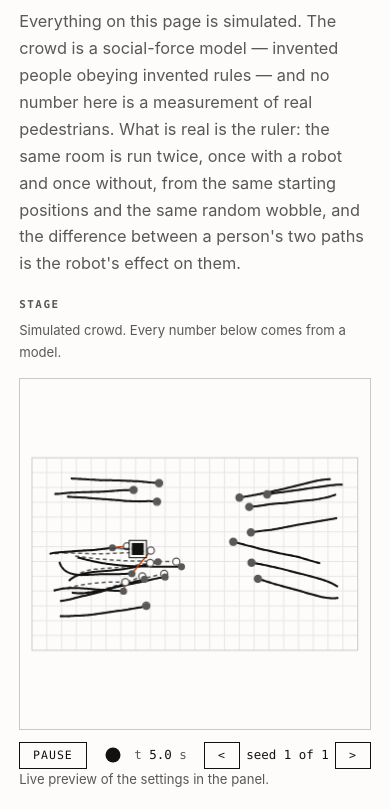
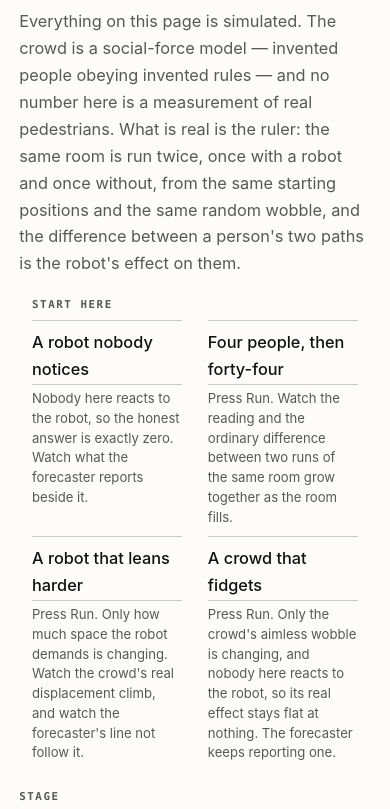
Before and after one commit to smukhyala/mirn, a website built with Vite: page web/index.html in a window 390 px wide. Shown: the part 247-1056 px from the top of the page. Built offline with nearby package versions, Linux system fonts and the light colour scheme.

Commit message:
Give a first-time reader four ways in
The console opens on fourteen controls and a dropdown that defaults to varying
nothing, so the most interesting figure on the page — a claimed effect drawn
against the noise band it has to clear — sat four interactions behind the least
explained control. A stranger had nowhere to start.

Four links now sit under the standfirst. They are plain anchors carrying query
strings, so they work with scripting switched off, hold no state of their own,
and cost the page nothing: it already reads its settings out of the address on
load. The first one needs no Run at all — switch off the setting that lets
people notice the robot and the live readouts show the crowd moving exactly
nothing while the forecaster still reports a third of a metre.

No caption quotes a number. Numbers move when a formula moves, and a caption
that has gone stale is the failure this project argues against, so each link
says what to watch and names the one control that is changing.

web/app/console/__tests__/presets.test.ts reads the real markup, pulls the real
addresses, and puts each through the decoder the page uses and the panel the
page mounts. A link that would greet a reader with "this bench does not have
that setting" now fails the build instead. Verified by corrupting one: the test
goes red quoting the exact sentence the reader would have seen.

The narrow-viewport rule joins the breakpoint block that already existed rather
than opening a second one at the same width, which the ordering guard in
disclosure.test.ts correctly refused.

Co-Authored-By: Claude Opus 5 (1M context) <noreply@anthropic.com>
Claude-Session: https://claude.ai/code/session_01FMKtNqzqoE6BLmYxf37Ke6

```diff
--- a/web/console.css
+++ b/web/console.css
@@ -345,4 +345,50 @@ input[type="checkbox"] { accent-color: var(--mirn-ink); }
   .console-masthead { padding: 2rem 1.2rem 1.2rem; }
   .ledger-region { padding: 0 1.2rem; }
   .readouts { grid-template-columns: minmax(0, 1fr); }
+  .ways-in { padding: 0 1.2rem 1.2rem; }
+  .ways-in ul { grid-template-columns: minmax(0, 1fr); }
 }
+
+/*
+ * The ways in.
+ *
+ * A reader who has just arrived has met none of the fourteen controls, and the most interesting
+ * figure on the page is drawn only after a sweep is run. These four links set the panel up and say
+ * what to watch, so the first thing a stranger does is look rather than hunt.
+ *
+ * The accent stays where it belongs. These are links, not perturbations, so they are ink.
+ */
+.ways-in {
+  max-width: 52rem;
+  margin: 0 auto;
+  padding: 0 2rem 1.6rem;
+}
+.ways-in ul {
+  list-style: none;
+  margin: 0;
+  padding: 0;
+  display: grid;
+  grid-template-columns: repeat(2, minmax(0, 1fr));
+  gap: 0.55rem 1.6rem;
+}
+.ways-in li {
+  border-top: 1px solid var(--mirn-rule);
+  padding-top: 0.5rem;
+}
+.ways-in a {
+  display: block;
+  color: var(--mirn-ink);
+  font-weight: 500;
+  text-decoration: none;
+  border-bottom: 1px solid var(--mirn-rule);
+  padding-bottom: 0.1rem;
+  margin-bottom: 0.25rem;
+  width: fit-content;
+}
+.ways-in a:hover { border-bottom-color: var(--mirn-ink); }
+.ways-in span {
+  display: block;
+  font-size: 0.82rem;
+  line-height: 1.5;
+  color: var(--mirn-ink-muted);
+}
--- a/web/index.html
+++ b/web/index.html
@@ -18,6 +18,45 @@
     two paths is the robot's effect on them.
   </p>
 </header>
+
+<!--
+  Four ways in, for a reader who has not met the controls yet.
+
+  Plain links, not buttons: the page reads the settings out of the address on load, so these work
+  with scripting switched off and carry no state of their own. Every one of them is checked by
+  web/app/console/__tests__/presets.test.ts, which decodes each address here exactly as the page
+  does and fails if a single setting would be ignored — a link that greets a stranger with a
+  complaint is worse than no link at all.
+
+  No sentence below quotes a number. The numbers move when a formula moves, and a caption that
+  has gone stale is the failure this project exists to argue against. Each one says what to watch
+  instead, and names the one control that is changing.
+-->
+<nav class="ways-in" aria-label="Ways in">
+  <h2 class="region-title">Start here</h2>
+  <ul>
+    <li>
+      <a href="?people=18&amp;hold_line=0.5&amp;pace=1.34&amp;fidget=1.1&amp;space=1&amp;robot_speed=1.1&amp;reaction=0.15&amp;berth=0&amp;mis_sees=0&amp;offset=0&amp;episode=40&amp;horizon=3&amp;window_end=10&amp;notice=0&amp;near_miss=0.5&amp;recovery_tol=0.1&amp;recovery_dwell=20&amp;seeds=1&amp;band=8&amp;floor=0&amp;frechet=0&amp;zero=1">A robot nobody notices</a>
+      <span>Nobody here reacts to the robot, so the honest answer is exactly zero. Watch what the
+      forecaster reports beside it.</span>
+    </li>
+    <li>
+      <a href="?people=4&amp;hold_line=0.5&amp;pace=1.34&amp;fidget=1.1&amp;space=1&amp;robot_speed=1.1&amp;reaction=0.15&amp;berth=0&amp;mis_sees=0&amp;offset=0&amp;episode=40&amp;horizon=3&amp;window_end=10&amp;notice=1&amp;near_miss=0.5&amp;recovery_tol=0.1&amp;recovery_dwell=20&amp;vary=people&amp;values=4,14,24,34,44&amp;seeds=1&amp;band=8&amp;floor=0&amp;frechet=0&amp;zero=1">Four people, then forty-four</a>
+      <span>Press Run. Watch the reading and the ordinary difference between two runs of the same
+      room grow together as the room fills.</span>
+    </li>
+    <li>
+      <a href="?people=18&amp;hold_line=0.5&amp;pace=1.34&amp;fidget=1.1&amp;space=0&amp;robot_speed=1.1&amp;reaction=0.15&amp;berth=0&amp;mis_sees=0&amp;offset=0&amp;episode=40&amp;horizon=3&amp;window_end=10&amp;notice=1&amp;near_miss=0.5&amp;recovery_tol=0.1&amp;recovery_dwell=20&amp;vary=space&amp;values=0,0.75,1.5,2.25,3&amp;seeds=1&amp;band=8&amp;floor=0&amp;frechet=0&amp;zero=1">A robot that leans harder</a>
+      <span>Press Run. Only how much space the robot demands is changing. Watch the crowd's real
+      displacement climb, and watch the forecaster's line not follow it.</span>
+    </li>
+    <li>
+      <a href="?people=18&amp;hold_line=0.5&amp;pace=1.34&amp;fidget=0&amp;space=1&amp;robot_speed=1.1&amp;reaction=0.15&amp;berth=0&amp;mis_sees=0&amp;offset=0&amp;episode=40&amp;horizon=3&amp;window_end=10&amp;notice=0&amp;near_miss=0.5&amp;recovery_tol=0.1&amp;recovery_dwell=20&amp;vary=fidget&amp;values=0,0.75,1.5,2.25,3&amp;seeds=1&amp;band=8&amp;floor=0&amp;frechet=0&amp;zero=1">A crowd that fidgets</a>
+      <span>Press Run. Only the crowd's aimless wobble is changing, and nobody here reacts to the
+      robot, so its real effect stays flat at nothing. The forecaster keeps reporting one.</span>
+    </li>
+  </ul>
+</nav>
 
 <main class="console-main">
   <section class="stage" aria-labelledby="stage-title">
```
Also changed, not shown: web/app/console/__tests__/presets.test.ts (added, +56 -0 lines).
